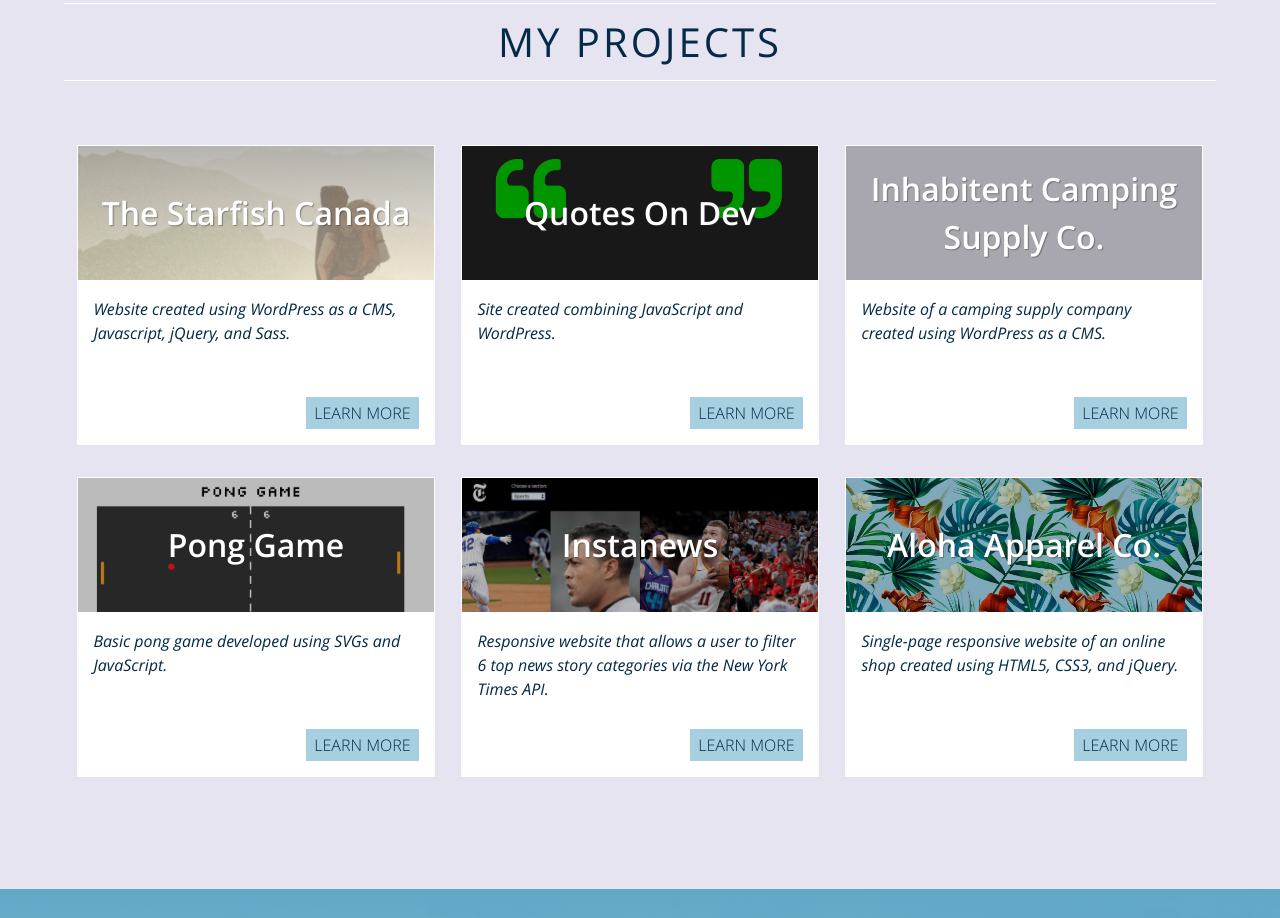
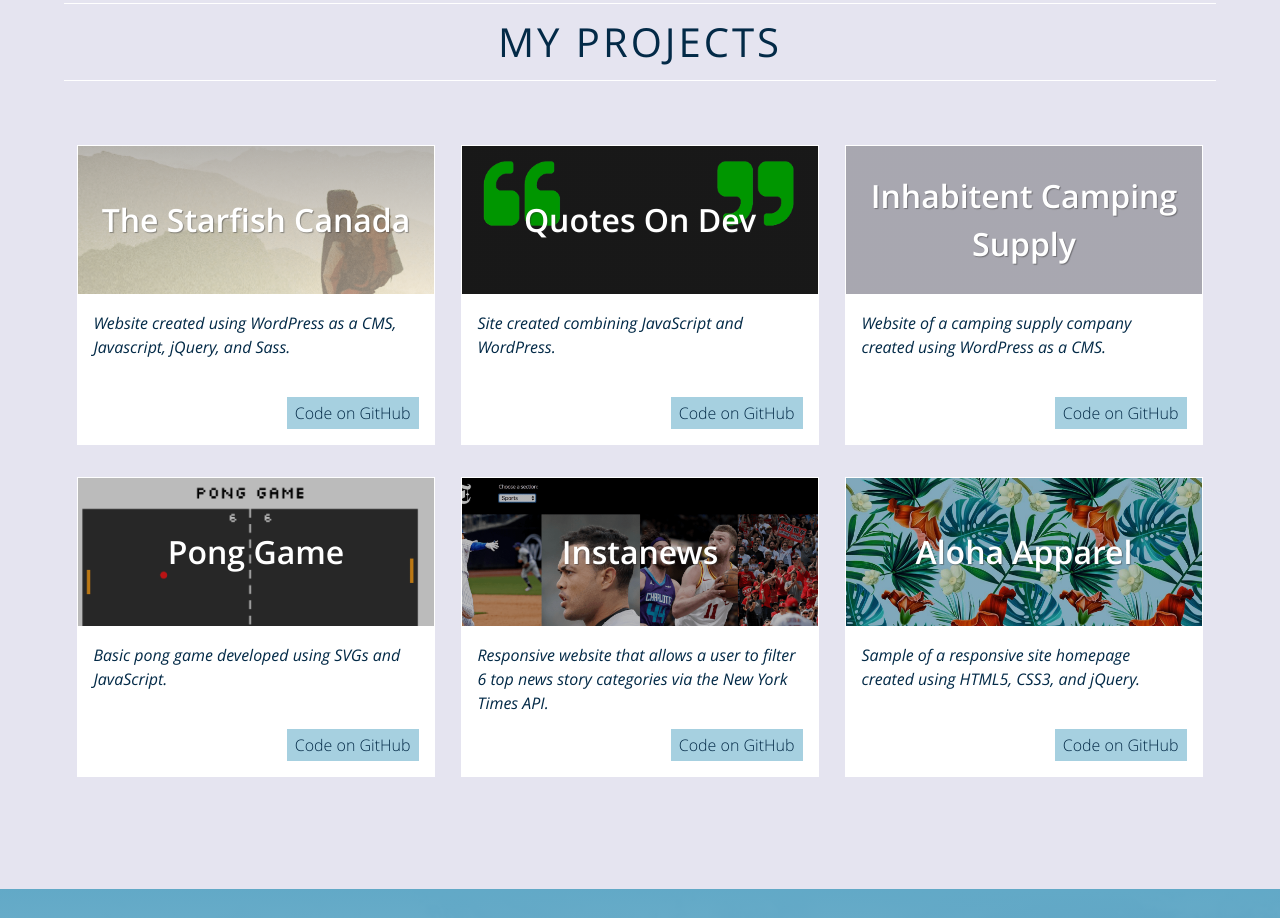
Before and after one commit to nikakey/portfolio-website, a website: page index.html in a window 1280 px wide. Shown: the part 2126-3044 px from the top of the page. Drawn offline with nearby package versions, Linux system fonts and the light colour scheme.

Commit message:
fix bug in the works area in tablet screen size; add some links to the projects

```diff
--- a/index.html
+++ b/index.html
@@ -123,12 +123,12 @@
 
 				<div class="project-wrapper">
 
-					<a href="#" class="project-title" id="starfish">
+					<a href="http://starfish.van.cp.academy.red/" target="_blank" class="project-title" id="starfish">
 						<h4>The Starfish Canada</h4>
 					</a>
 					<div class="project-description">
 						<p>Website created using WordPress as a CMS, Javascript, jQuery, and Sass.</p>
-						<a href="#" class="works-btn">Learn More</a>
+						<a href="https://github.com/nikakey/starfish-winter-2018" target="_blank" class="works-btn">Code on GitHub</a>
 					</div>
 
 				</div>
@@ -140,7 +140,7 @@
 					</a>
 					<div class="project-description">
 						<p>Site created combining JavaScript and WordPress.</p>
-						<a href="#" class="works-btn">Learn More</a>
+						<a href="https://github.com/nikakey/Quotes-on-Dev" target="_blank" class="works-btn">Code on GitHub</a>
 					</div>
 
 				</div>
@@ -148,46 +148,46 @@
 				<div class="project-wrapper">
 
 					<a href="#" class="project-title" id="inhabitent">
-						<h4>Inhabitent Camping Supply Co.</h4>
+						<h4>Inhabitent Camping Supply</h4>
 					</a>
 					<div class="project-description">
 						<p>Website of a camping supply company created using WordPress as a CMS.</p>
-						<a href="#" class="works-btn">Learn More</a>
+						<a href="https://github.com/nikakey/Inhabitent" target="_blank" class="works-btn">Code on GitHub</a>
 					</div>
 
 				</div>
 
 				<div class="project-wrapper">
 
-					<a href="#" class="project-title" id="pong">
+					<a href="https://nikakey.github.io/Pong-Game/" target="_blank" class="project-title" id="pong">
 						<h4>Pong Game</h4>
 					</a>
 					<div class="project-description">
 						<p>Basic pong game developed using SVGs and JavaScript.</p>
-						<a href="#" class="works-btn">Learn More</a>
+						<a href="https://github.com/nikakey/Pong-Game" target="_blank" class="works-btn">Code on GitHub</a>
 					</div>
 				</div>
 
 				<div class="project-wrapper">
 
-					<a href="#" class="project-title" id="instanews">
+					<a href="https://nikakey.github.io/Instanews/" target="_blank" class="project-title" id="instanews">
 						<h4>Instanews</h4>
 					</a>
 					<div class="project-description">
 						<p>Responsive website that allows a user to filter 6 top news story categories via the New York Times API.</p>
-						<a href="#" class="works-btn">Learn More</a>
+						<a href="https://github.com/nikakey/Instanews" target="_blank" class="works-btn">Code on GitHub</a>
 					</div>
 
 				</div>
 
 				<div class="project-wrapper">
 
-					<a href="#" class="project-title" id="aloha">
-						<h4>Aloha Apparel Co.</h4>
+					<a href="https://nikakey.github.io/Aloha-Homepage/" target="_blank" class="project-title" id="aloha">
+						<h4>Aloha Apparel</h4>
 					</a>
 					<div class="project-description">
-						<p>Single-page responsive website of an online shop created using HTML5, CSS3, and jQuery.</p>
-						<a href="#" class="works-btn">Learn More</a>
+						<p>Sample of a responsive site homepage created using HTML5, CSS3, and jQuery.</p>
+						<a href="https://github.com/nikakey/Aloha-Homepage" target="_blank" class="works-btn">Code on GitHub</a>
 					</div>
 
 				</div>
--- a/scss/_content.scss
+++ b/scss/_content.scss
@@ -275,7 +275,7 @@
         }
       }
       .project-description {
-        height: 60%;
+        height: 50%;
         background: $color__main-basic;
         position: relative;
         p {
@@ -290,7 +290,6 @@
           padding: .25rem .5rem;
           background: $color__brand-dark-second;
           color: $color__main-text;
-          text-transform: uppercase;
           font-weight: 300;
           transition: all .2s ease-in-out;
           &:hover {
@@ -305,7 +304,7 @@
 
 #starfish {
   background: linear-gradient(rgba(0,0,0,.267),rgba($color__brand-light,0.3)), url("../../images/projects/starfish-bg.png") center no-repeat;
-  background-size: cover, 100%;
+  background-size: cover, 110%;
   transition: background-size .3s ease-in-out;
   &:hover {
     background-size: cover, 120%;
@@ -313,7 +312,7 @@
 }
 #quotes {
   background: linear-gradient(rgba(0,0,0,.267),rgba(0,0,0,.267)), url("../../images/projects/quotes-bg.png") center no-repeat;
-  background-size: cover, 120%;
+  background-size: cover, 130%;
   transition: background-size .3s ease-in-out;
   &:hover {
     background-size: cover, 140%;
@@ -324,12 +323,12 @@
   background-size: cover, 100%;
   transition: background-size .3s ease-in-out;
   &:hover {
-    background-size: cover, 120%;
+    background-size: cover, 110%;
   }
 }
 #pong {
   background: linear-gradient(rgba(0,0,0,.267),rgba(0,0,0,.267)), url("../../images/projects/pong-bg.png") center top no-repeat;
-  background-size: cover, 110%;
+  background-size: cover, 120%;
   transition: background-size .3s ease-in-out;
   &:hover {
     background-size: cover, 130%;
@@ -337,7 +336,7 @@
 }
 #instanews {
   background: linear-gradient(rgba(0,0,0,.267),rgba(0,0,0,.267)), url("../../images/projects/instanews-bg.png") center top no-repeat;
-  background-size: cover, 100%;
+  background-size: cover, 110%;
   transition: background-size .3s ease-in-out;
   &:hover {
     background-size: cover, 120%;
@@ -348,6 +347,6 @@
   background-size: cover, 100%;
   transition: background-size .3s ease-in-out;
   &:hover {
-    background-size: cover, 120%;
+    background-size: cover, 110%;
   }
 }
```
Also changed, not shown: build/css/style.css, build/css/style.min.css.
